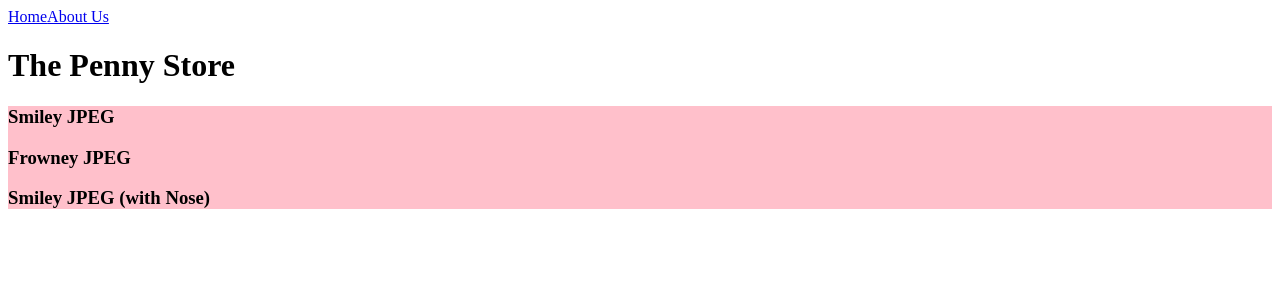
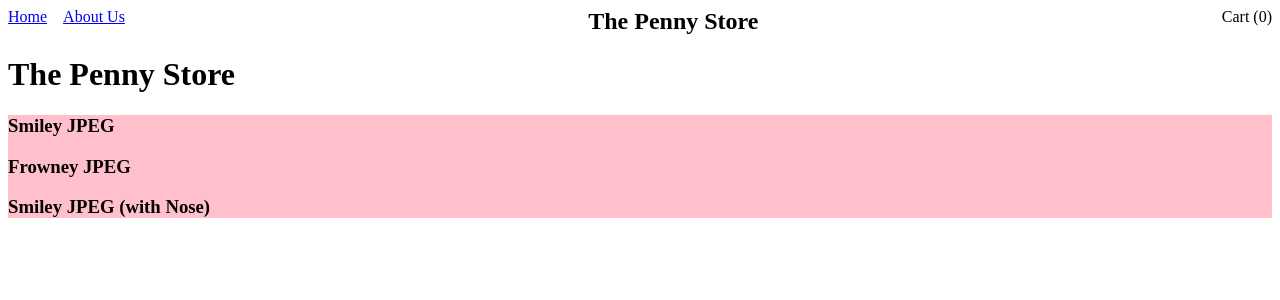
Before and after one commit to camilocalvo/the-penny-store, a Next.js app: page / in a window 1280 px wide. Shown: the top 300 px of the page. Built offline with nearby package versions, Linux system fonts and the light colour scheme.

Commit message:
Added header based on eCommerce standards

```diff
--- a/app/layout.tsx
+++ b/app/layout.tsx
@@ -1,3 +1,4 @@
+import styles from "./page.module.scss";
 import Link from "next/link";
 
 export default function RootLayout({
@@ -10,10 +11,22 @@ export default function RootLayout({
       <head />
       <body>
         <main>
-          <nav>
-            <Link href="/">Home</Link>
-            <Link href="/about">About Us</Link>
-          </nav>
+          <header className={styles.header}>
+            <nav className={styles.navigation}>
+              <Link href="/" className={styles["header-item"]}>
+                Home
+              </Link>
+              <Link href="/about" className={styles["header-item"]}>
+                About Us
+              </Link>
+            </nav>
+            <h2 className={styles['header-logo']}>
+              The Penny Store
+            </h2>
+            <div>
+              Cart (0)
+            </div>
+          </header>
         </main>
         {children}
       </body>
--- a/app/page.module.scss
+++ b/app/page.module.scss
@@ -1,3 +1,23 @@
+.header {
+  width: 100%;
+
+  display: flex;
+  justify-content: space-between;
+
+  .navigation {
+    display: flex;
+    gap: 1rem;
+
+    &-item {
+      padding-block: 0.25rem;
+    }
+  }
+
+  &-logo {
+    margin: 0;
+  }
+}
+
 .main-content {
   background-color: pink;
 }
```
